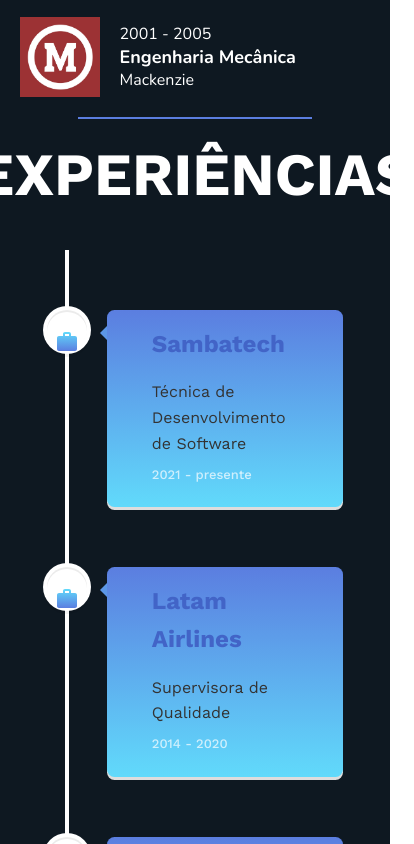
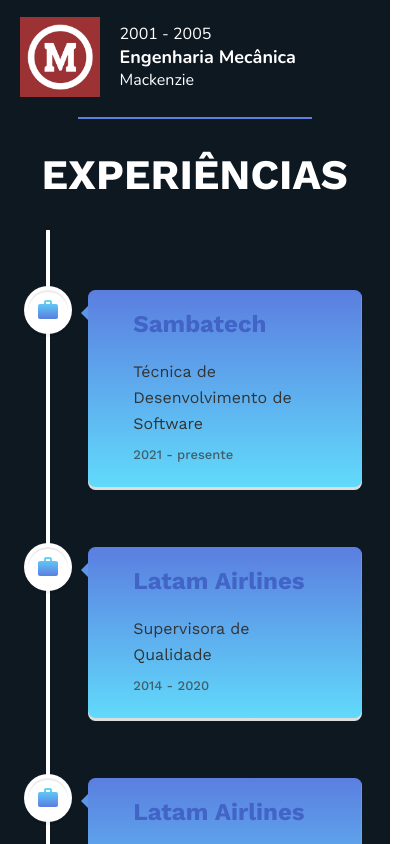
Before and after one commit to maricegalla/portfolio, a React (Create React App) app: page / in a window 390 px wide. Shown: the part 1720-2564 px from the top of the page, 414 px wide, since content can reach past the window. Built offline with nearby package versions, Linux system fonts and the light colour scheme.

Commit message:
Responsive adjustments

```diff
--- a/src/App.css
+++ b/src/App.css
@@ -5,4 +5,6 @@
   list-style:none;
   border:0;
   width: auto;
-  }
+  scroll-behavior: smooth;
+  scroll-margin-top: 110px;
+}
--- a/src/assets/workIcon.js
+++ b/src/assets/workIcon.js
@@ -1,13 +1,13 @@
 import { MdWork } from 'react-icons/md';
 
 export const workIcon = (
-  <>
+  <div>
     <svg width="0" height="0">
       <linearGradient id="blue-gradient" x1="0" y1="0" x2="0" y2="100%">
         <stop stopColor="#61dafb" offset="0%" />
         <stop stopColor="#5b7ee0" offset="100%" />
       </linearGradient>
     </svg>
-    <MdWork style={{ fill: 'url(#blue-gradient)', top: '20px'}} />
-  </>
+    <MdWork style={{ fill: 'url(#blue-gradient)' }} className="workIcon"/>
+  </div>
 );
--- a/src/components/Content/Experiences/index.jsx
+++ b/src/components/Content/Experiences/index.jsx
@@ -10,7 +10,7 @@
 
 const Experiences = () => {
   return (
-    <ExperienceContainer>
+    <ExperienceContainer id="experiences">
       <h1>EXPERIÊNCIAS</h1>
       <VerticalTimeline>
         {experience.map((e, index) => (
--- a/src/components/Content/Experiences/style.js
+++ b/src/components/Content/Experiences/style.js
@@ -15,7 +15,6 @@
     margin-top: 0;
     text-align: center;
   }
-
 
   .vertical-timeline-element-title {
     color: #4264c7;
@@ -43,65 +42,29 @@
     background-size: cover;
   }
 
-  //   img {
-  //     height: 100px;
-  //   }
+  .workIcon {
+    top: 20px;
+  }
 
-  //   .paragraph {
-  //     margin: 0;
-  //     text-align: justify;
-  //     font-size: 24px;
-  //     font-family: 'Nunito', sans-serif;
-  //     font-weight: 700;
-  //   }
+  @media (max-width: 1169px) {
+    .vertical-timeline-element-date {
+      color: #333;
+    }
 
-  //   .small {
-  //     margin: 0;
-  //     text-align: justify;
-  //     font-size: 16px;
-  //     font-family: 'Nunito', sans-serif;
-  //   }
+    .workIcon {
+      top: 8px;
+    }
+  }
 
-  //   .column {
-  //     display: flex;
-  //     flex-direction: column;
-  //     justify-content: center;
-  //     width: 300px;
-  //   }
+  @media (max-width: 800px) {
+    width: 90%;
+    gap: 20px;
+    margin: 0;
 
-  //   .line {
-  //     display: flex;
-  //     flex-direction: line;
-  //     align-items: center;
-  //     gap: 40px;
-  //   }
-
-  //   @media (max-width: 800px) {
-  //     width: 90%;
-  //     gap: 20px;
-  //     margin: 0;
-
-  //     h1 {
-  //       transform: scale(0.7);
-  //     }
-
-  //     img {
-  //       height: 80px;
-  //     }
-
-  //     .column {
-  //       width: 100%;
-  //     }
-
-  //     .line {
-  //       gap: 20px;
-  //       width: 100%;
-  //     }
-
-  //     .paragraph {
-  //       font-size: 18px;
-  //     }
-  //   }
+    h1 {
+      transform: scale(0.7);
+    }
+  }
 `;
 
 export { ExperienceContainer };
--- a/src/components/Content/Habilities/index.jsx
+++ b/src/components/Content/Habilities/index.jsx
@@ -12,7 +12,7 @@
 
 const Habilities = () => {
   return (
-    <HabilitiesContainer >
+    <HabilitiesContainer id="habilities">
       <h1>HABILIDADES</h1>
       <div>
         <i className="devicon-html5-plain colored" />
--- a/src/components/Content/index.jsx
+++ b/src/components/Content/index.jsx
@@ -34,7 +34,7 @@
       <LineContainer />
       <Habilities />
       <LineContainer />
-      <EducationContainer>
+      <EducationContainer id="education">
         <h1>FORMAÇÃO</h1>
         {education.map((e, index) => (
           <div className="line" key={index}>
--- a/src/components/HamburguerMenu/index.jsx
+++ b/src/components/HamburguerMenu/index.jsx
@@ -2,9 +2,9 @@
 import { HamburguerMenuContainer } from './style';
 import { IoIosMenu } from 'react-icons/io';
 
-const HamburguerMenu = ({onClick, onTouch}) => {
+const HamburguerMenu = ({onClick}) => {
   return (
-    <HamburguerMenuContainer onClick={onClick} onTouchStart={onTouch}>
+    <HamburguerMenuContainer onClick={onClick} >
       <IoIosMenu size={'2em'}/>
     </HamburguerMenuContainer>
   );
--- a/src/components/Modal/index.jsx
+++ b/src/components/Modal/index.jsx
@@ -2,11 +2,22 @@
 import { ModalContainer } from './style';
 import { IoCloseCircle } from 'react-icons/io5';
 
+const modalData = [
+  { id: '#habilities', name: 'Habilidades' },
+  { id: '#education', name: 'Formação' },
+  { id: '#experiences', name: 'Experiências' },
+];
+
 const Modal = ({ display, onClick }) => {
-  const goTo = (x, y) => {
-    window.scrollTo(x, y);
+  const scrollTo = (id) => {
     const button = document.getElementById('closeBtn');
     button.click();
+    const anchor = document.querySelector(id);
+    anchor.scrollIntoView({
+      behavior: 'smooth',
+      block: 'start',
+      inline: 'nearest',
+    });
   };
 
   return (
@@ -15,15 +26,11 @@
         <button className="nav btn" id="closeBtn" onClick={onClick}>
           <IoCloseCircle size={'2em'} />
         </button>
-        <button onClick={() => goTo(0, 0)} className="nav">
-          Início
-        </button>
-        <button onClick={() => goTo(0, 490)} className="nav">
-          Habilidades
-        </button>
-        <button onClick={() => goTo(0, 1150)} className="nav">
-          Formação
-        </button>
+        {modalData.map((data, index) => (
+          <button key={index} onClick={() => scrollTo(data.id)} className="nav">
+            {data.name}
+          </button>
+        ))}
       </div>
     </ModalContainer>
   );
--- a/src/components/Navbar/index.jsx
+++ b/src/components/Navbar/index.jsx
@@ -1,14 +1,42 @@
 import React from 'react';
 import { NavBarContainer } from './style';
 
+const navData = [
+  { id: '#habilities', name: 'Habilidades' },
+  { id: '#education', name: 'Formação' },
+  { id: '#experiences', name: 'Experiências' },
+];
+
 const NavBar = () => {
+  const scrollTo = (id) => {
+    const anchor = document.querySelector(id);
+    anchor.scrollIntoView({
+      behavior: 'smooth',
+      block: 'start',
+      inline: 'nearest',
+    });
+  };
+
   return (
     <NavBarContainer>
-      <button onClick={() => window.scrollTo(0, 500)} className="nav">Habilidades</button>
-      <p>|</p>
-      <button onClick={() => window.scrollTo(0, 1050)} className="nav">Formação</button>
-      <p>|</p>
-      <button onClick={() => window.scrollTo(0, 1780)} className="nav">Experiências</button>
+      {navData.map((data, index) =>
+        (index < (navData.length)-1)
+        ? (
+          <div key={index}>
+            <button onClick={() => scrollTo(data.id)} className="nav">
+              {data.name}
+            </button>
+            <p>|</p>
+          </div>
+        )
+        : (
+          <div key={index}>
+            <button onClick={() => scrollTo(data.id)} className="nav">
+              {data.name}
+            </button>
+          </div>
+        )
+      )}
     </NavBarContainer>
   );
 };
```
